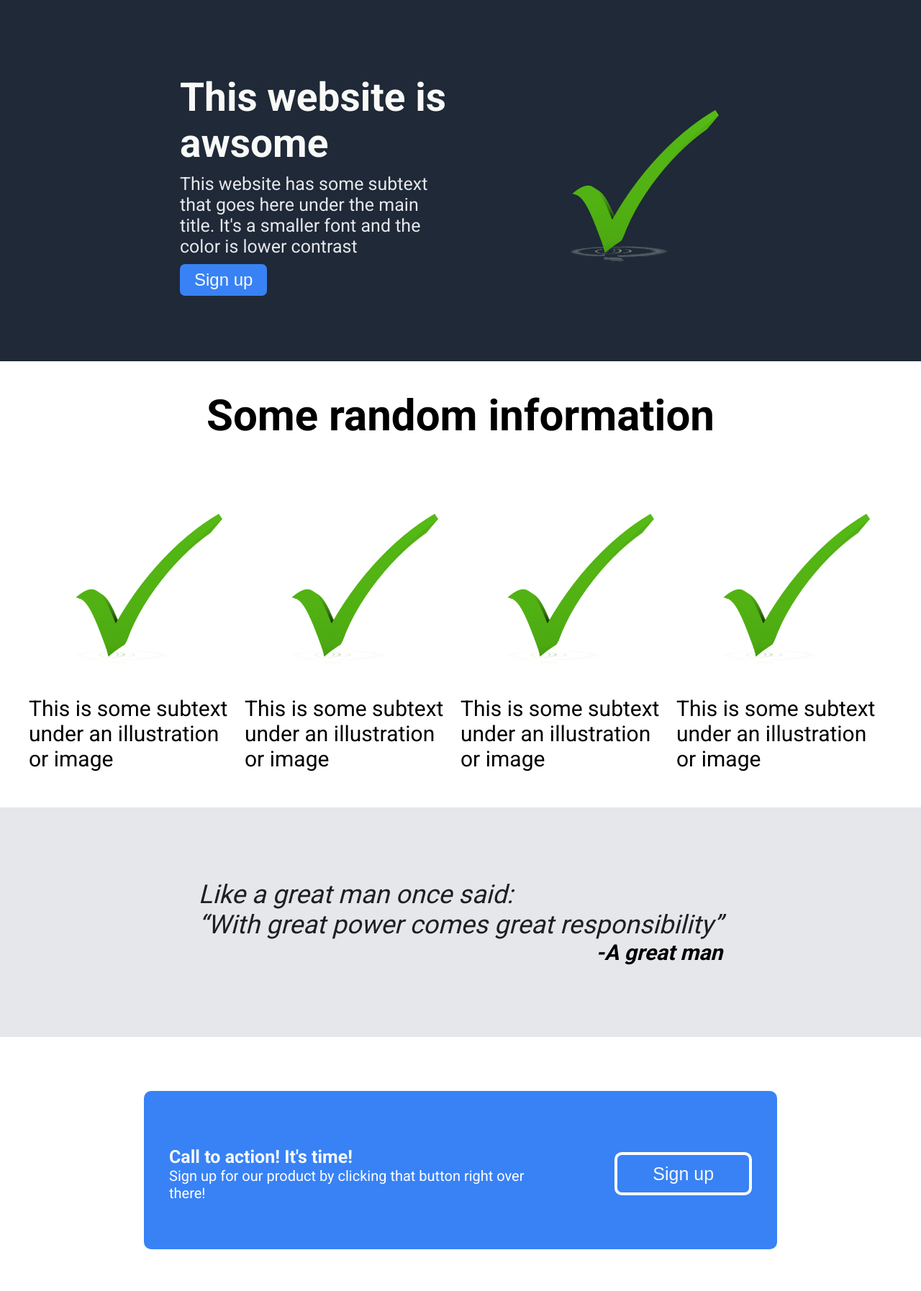
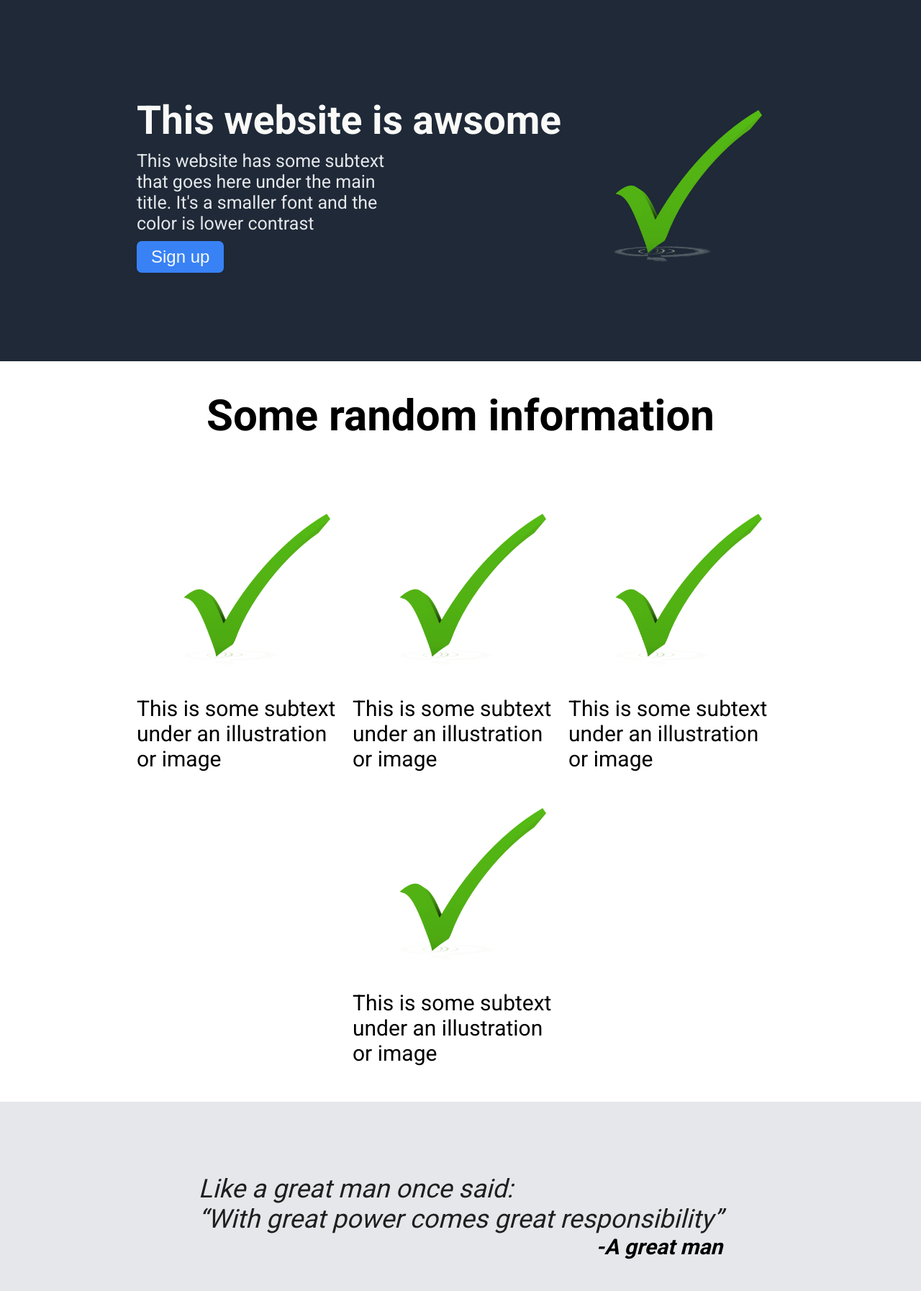
Before and after one commit to MocanuPaulC/landingpage, a plain HTML site: page index.html in a window 1280 px wide. Shown: the part 106-1900 px from the top of the page at 72% size. Drawn offline with Linux system fonts and the light colour scheme.

Commit message:
modified css to adapt to phone screens

```diff
--- a/css/style.css
+++ b/css/style.css
@@ -50,10 +50,11 @@ ul{
     display: flex;
     flex-direction: row;
     background-color: #1F2937;
-    padding: 50px 250px;
-    justify-content: space-between;
+    justify-content: center;
     align-items: center;
-    height: 400px;
+    flex-wrap: wrap;
+    padding: 100px 30px;
+    /* height: 400px; */
 }
 body>div>div>p{
     color: white;
@@ -73,6 +74,7 @@ body>div>div>button{
     display: flex;
     flex-direction: row;
     justify-content: center;
+    flex-wrap: wrap;
     padding: 50px;
 }
 
@@ -114,22 +116,18 @@ blockquote>p{
     padding: 30px;
     justify-content: center;
     align-items: center;
+    flex-wrap: wrap;
     gap:100px;
-    border: 5px solid #3882f6;
+    border: 50px solid #F9FAF8;
     background-color: #3882f6;
-    margin: 75px 200px;
-    border-radius: 10px;
-    height: 150px;
-    min-width: 350px;
+    border-radius: 75px;
+    /* height: 150px; */
+    /* min-width: 350px; */
 }
 
 div>span{
     color: #F9FAF8;
     font-size: 25px;
-}
-
-.ctatext{
-    margin-top: 10px;
 }
 
 div>span>p{
```
